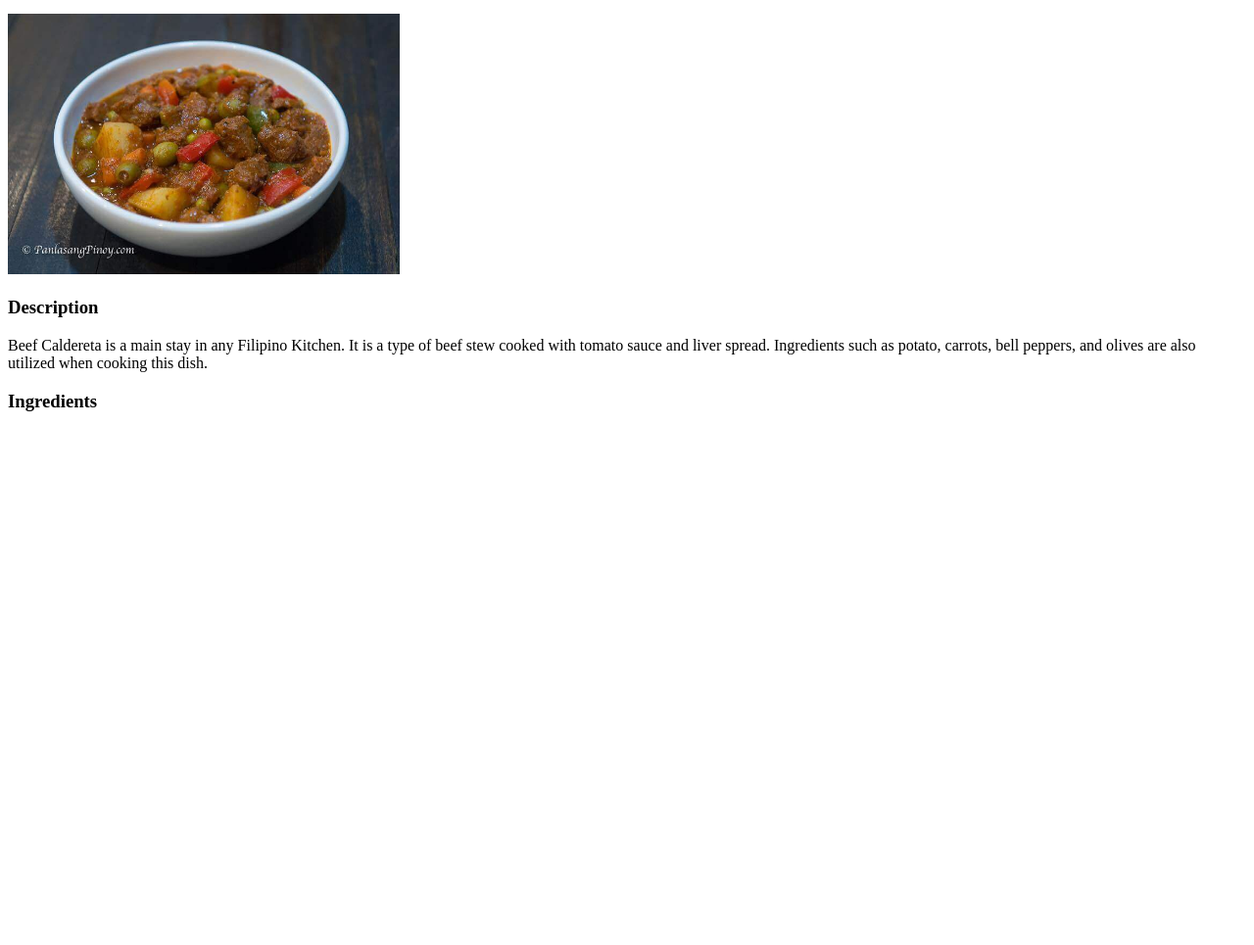
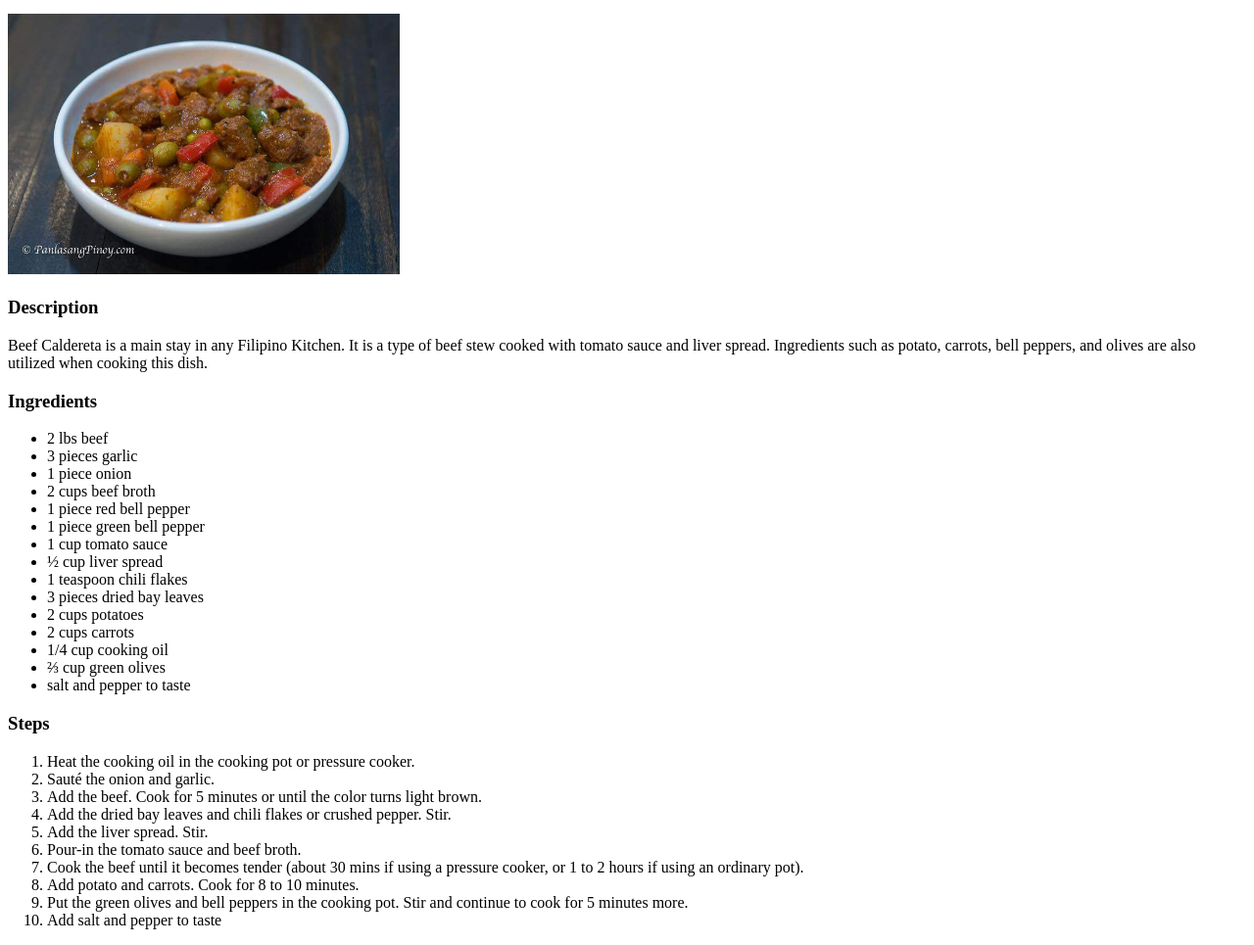
Before and after one commit to anicarnivore/odin-recipes, a plain HTML site: page recipes/kaldereta.html in a window 1280 px wide. Shown: the part 100-1065 px from the top of the page at 98% size. Before the commit the page ends 800 px from the top, so only its background shows below. Drawn offline with Linux system fonts and the light colour scheme.

Commit message:
Add the steps

```diff
--- a/recipes/kaldereta.html
+++ b/recipes/kaldereta.html
@@ -19,5 +19,40 @@
     <p>Beef Caldereta is a main stay in any Filipino Kitchen. It is a type of beef stew cooked with tomato sauce and liver spread. Ingredients such as potato, carrots, bell peppers, and olives are also utilized when cooking this dish.</p>
 
     <h3>Ingredients</h3>
+    <p>
+        <ul>
+            <li>2 lbs beef</li>
+            <li>3 pieces garlic</li>
+            <li>1 piece onion</li>
+            <li>2 cups beef broth</li>
+            <li>1 piece red bell pepper</li>
+            <li>1 piece green bell pepper</li>
+            <li>1 cup tomato sauce</li>
+            <li>½ cup liver spread</li>
+            <li>1 teaspoon chili flakes</li>
+            <li>3 pieces dried bay leaves</li>
+            <li>2 cups potatoes</li>
+            <li>2 cups carrots</li>
+            <li>1/4 cup cooking oil</li>
+            <li>⅔ cup green olives</li>
+            <li>salt and pepper to taste</li>
+        </ul>
+    </p>
+
+    <h3>Steps</h3>
+    <p>
+        <ol>
+            <li>Heat the cooking oil in the cooking pot or pressure cooker.</li>
+            <li>Sauté the onion and garlic.</li>
+            <li>Add the beef. Cook for 5 minutes or until the color turns light brown.</li>
+            <li>Add the dried bay leaves and chili flakes or crushed pepper. Stir.</li>
+            <li>Add the liver spread. Stir.</li>
+            <li>Pour-in the tomato sauce and beef broth.</li>
+            <li>Cook the beef until it becomes tender (about 30 mins if using a pressure cooker, or 1 to 2 hours if using an ordinary pot).</li>
+            <li>Add potato and carrots. Cook for 8 to 10 minutes.</li>
+            <li>Put the green olives and bell peppers in the cooking pot. Stir and continue to cook for 5 minutes more.</li>
+            <li>Add salt and pepper to taste</li>
+        </ol>
+    </p>
 </body>
 </html>
```
